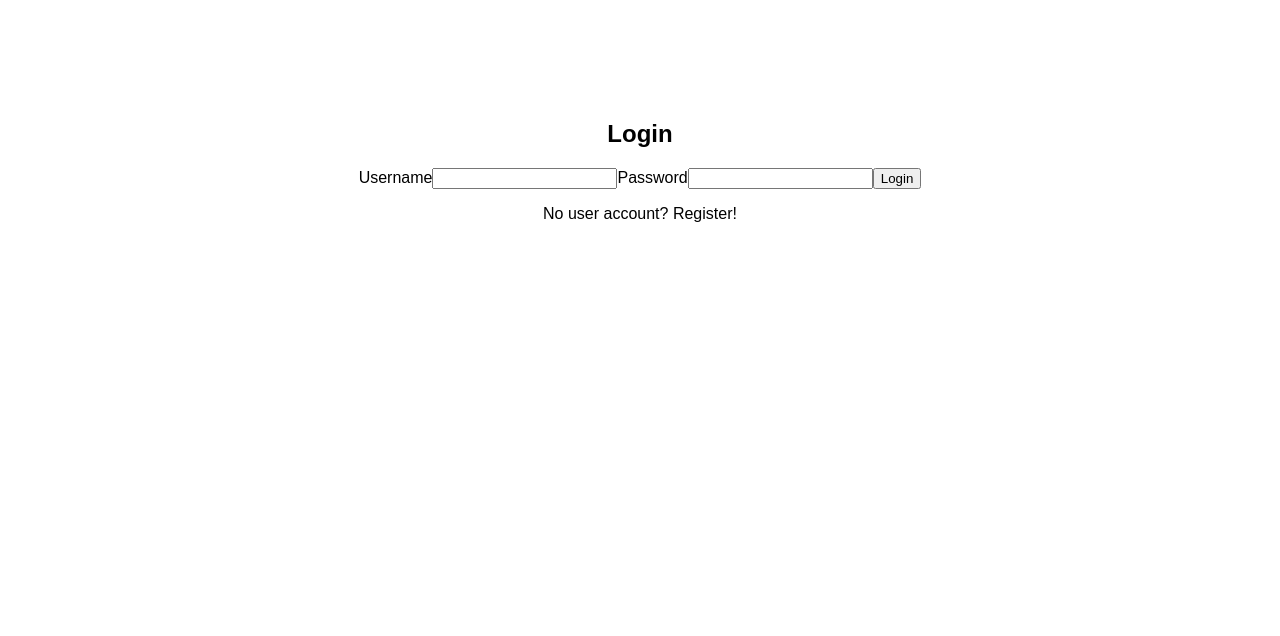
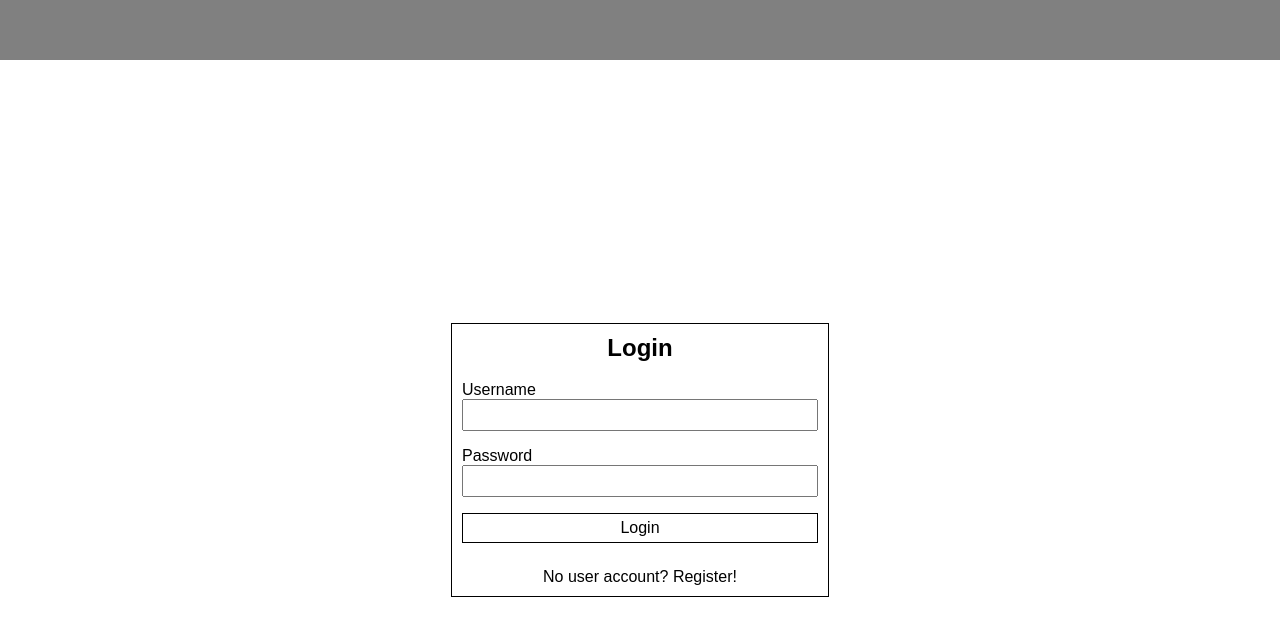
Before and after one commit to ryandabler/mcgregor, a React (Create React App) app: page / in a window 1280 px wide. Shown: the part 1540-2176 px from the top of the page. Built offline with nearby package versions, Linux system fonts and the light colour scheme.

Commit message:
begin work on making mobile-first

```diff
--- a/src/components/garden-plot-detail.css
+++ b/src/components/garden-plot-detail.css
@@ -1,5 +1,4 @@
 .garden-plot-detail {
-    width: 40%;
     margin: 0 auto;
     padding: 20px;
     border: 1px solid yellow;
@@ -32,3 +31,9 @@
     grid-template-columns: 3fr 1fr;
     grid-column-gap: 50px;
 }
+
+@media only screen and (min-width: 640px) {
+    .garden-plot-detail {
+        width: 40%;
+    }
+}
--- a/src/components/garden-plot-new-form.css
+++ b/src/components/garden-plot-new-form.css
@@ -1,10 +1,26 @@
 .new-crop-form {
     max-width: 500px;
     margin: 0 auto;
+    padding: 10px;
 }
 
 .new-crop-form .new-crop-form-row {
-    display: flex;
-    justify-content: space-between;
-    align-items: center;
-  }
+    margin-bottom: 10px;
+}
+
+.new-crop-form label, .new-crop-form input:not([type=submit]) {
+    display: block;
+    text-align: left;
+}
+
+.new-crop-form input:not([type=submit]) {
+    width: 100%;
+}
+
+@media only screen and (min-width: 640px) {
+    .new-crop-form .new-crop-form-row {
+        display: flex;
+        justify-content: space-between;
+        align-items: center;
+    }
+}
--- a/src/components/garden.css
+++ b/src/components/garden.css
@@ -1,7 +1,11 @@
+:root {
+    --grid-gap: 20px;
+}
+
 .garden-plots {
     background-color: #B3B0B0;
-    padding: 20px;
+    padding: var(--grid-gap);
     display: grid;
-    grid-template-columns: 1fr 1fr 1fr 1fr;
-    grid-column-gap: 50px;
+    grid-template-columns: repeat(auto-fill, minmax(220px, 1fr));
+    grid-gap: var(--grid-gap);
 }
--- a/src/components/journal-year.css
+++ b/src/components/journal-year.css
@@ -1,5 +1,4 @@
 .journal-year {
-    width: 65%;
     margin: 5px auto 0 auto;
     text-align: left;
 }
@@ -9,6 +8,7 @@
     font-size: 25px;
     cursor: pointer;
     padding: 15px;
+    margin: 0;
 }
 
 .journal-year .journal-entries {
@@ -20,3 +20,9 @@
 .journal-year .journal-entries.hidden {
     display: none;
 }
+
+@media only screen and (min-width: 640px) {
+    .journal-year {
+        width: 65%;
+    }
+}
--- a/src/components/journal.css
+++ b/src/components/journal.css
@@ -1,23 +1,44 @@
-.journal .new-entry {
-    display: flex;
-    justify-content: space-between;
-    width: 65%;
-    margin: 5px auto 0 auto;
+.journal {
+    padding: 20px;
 }
 
-.journal .new-entry input[type=text] {
+.journal > h3 {
+    margin: 0;
+    border-left: 1px solid black;
+    border-right: 1px solid black;
+    border-top: 1px solid black;
+    text-align: left;
+    padding-left: 10px;
+}
+
+.journal .accordion-indicator::after {
+    content: "-";
+    float: right;
+    padding-right: 10px;
+}
+
+.journal .new-entry {
+    border: 1px solid black;
+    padding: 10px;
+}
+
+.journal .new-entry.hidden {
+    display: none;
+}
+
+.journal .new-entry-group {
+    margin-bottom: 20px;
+}
+
+.journal .new-entry-group input {
     width: 100%;
 }
 
-.journal .new-date {
-    flex: none;
+.journal .new-entry input[type=text], .journal .new-entry textarea {
+    width: 100%;
 }
 
-.journal .new-text {
-    flex: 0 0 60%;
-}
-
-.journal .new-date, .journal .new-text {
+.journal .new-entry-group {
     display: flex;
     flex-direction: column;
     align-items: flex-start;
@@ -25,7 +46,28 @@
 
 .journal .cmd-btns {
     display: flex;
-    justify-content: space-between;
+    justify-content: space-around;
     align-items: flex-end;
     flex: 0 0 12%;
 }
+
+@media only screen and (min-width: 640px) {
+    .journal .new-entry {
+        width: 65%;
+        display: flex;
+        justify-content: space-between;
+        margin: 5px auto 0 auto;
+    }
+
+    .journal .new-date {
+        flex: none;
+    }
+
+    .journal .new-text {
+        flex: 0 0 60%;
+    }
+
+    .journal .new-entry-group {
+        margin-bottom: 0;
+    }
+}
--- a/src/components/landing-page.css
+++ b/src/components/landing-page.css
@@ -1,7 +1,19 @@
-.landing-page .splash {
-    min-height: 100vh;
+.landing-page h1 {
+    margin: 0;
+}
+
+.landing-page > :nth-child(2) {
+    background-color: gray;
 }
 
 .landing-page .linkify {
     cursor: pointer;
 }
+
+.landing-page > section {
+    padding: 10px;
+}
+
+.landing-page .mcgregor {
+    font-size: 40px;
+}
--- a/src/components/login-reg-form.css
+++ b/src/components/login-reg-form.css
@@ -0,0 +1,44 @@
+.login-reg-form {
+    width: 100%;
+    border: 1px solid black;
+    padding: 10px;
+}
+
+.login-reg-form > * {
+    display: block;
+    width: 100%;
+}
+
+.login-reg-form > h2 {
+    margin-top: 0;
+}
+
+.login-reg-form > p {
+    margin-top: 25px;
+    margin-bottom: 0;
+}
+
+.login-reg-form > input:not(:last-child) {
+    margin-bottom: 16px;
+}
+
+.login-reg-form > input[type=submit] {
+    background-color: white;
+    border: 1px solid black;
+}
+
+.login-reg-form > label {
+    text-align: left;
+}
+
+@media only screen and (min-width: 640px) {
+    .login-reg-form {
+        width: 50%;
+    }
+}
+
+@media only screen and (min-width: 1000px) {
+    .login-reg-form {
+        width: 30%;
+    }
+}
--- a/src/index.css
+++ b/src/index.css
@@ -1,13 +1,25 @@
 * {
-  box-sizing: border-box;
+	box-sizing: border-box;
 }
 
 body {
-  margin: 0;
-  padding: 0;
-  font-family: sans-serif;
+	margin: 0;
+	padding: 0;
+	font-family: sans-serif;
 }
 
 .plain-link {
-  text-decoration: none;
+	text-decoration: none;
 }
+
+.splash {
+	min-height: 100vh;
+	display: flex;
+	align-items: center;
+	justify-content: space-around;
+}
+
+input, textarea, .form-btn {
+	padding: 5px;
+	font-size: 16px;
+}
```
